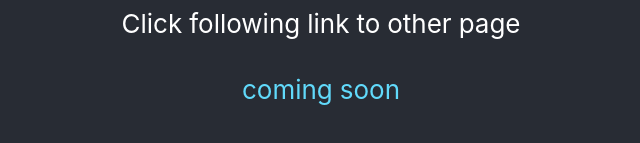
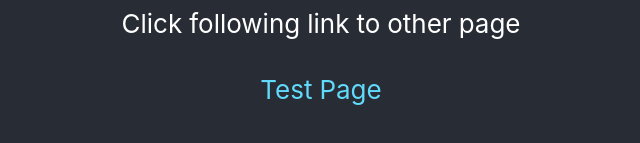
Before and after one commit to KuroiCc/mahjong-record-counter-react, a React (Create React App) app: page / in a window 1280 px wide. Shown: the part 523-666 px from the top of the page, without its empty margins (319-959 px from the left). Built offline with nearby package versions, Linux system fonts and the light colour scheme.

Commit message:
feat: link to testPage

```diff
--- a/src/App.tsx
+++ b/src/App.tsx
@@ -4,6 +4,7 @@ import { BrowserRouter, Routes, Route, Link } from 'react-router-dom'
 // local imports
 import logo from './logo.svg'
 import styles from './App.module.css'
+import { TestPage } from './pages'
 
 function App() {
   const templateHome = (
@@ -13,8 +14,8 @@ function App() {
         Here is the home page <br />
         Click following link to other page
       </p>
-      <Link className={styles['App-link']} to="">
-        coming soon
+      <Link className={styles['App-link']} to="/test">
+        Test Page
       </Link>
     </header>
   )
@@ -23,6 +24,7 @@ function App() {
       <BrowserRouter>
         <Routes>
           <Route path="/" element={templateHome} />
+          <Route path="/test" element={<TestPage />} />
           <Route path="*" element={<h1>404 NOT FOUND</h1>} />
         </Routes>
       </BrowserRouter>
```
